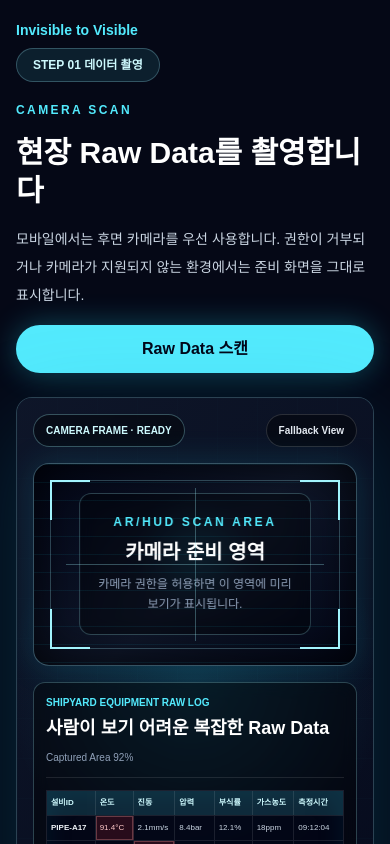
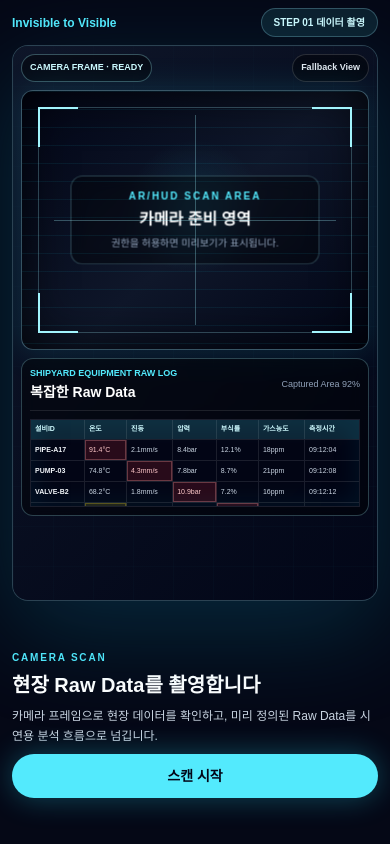
Before and after one commit to rladhEKd/invisible-to-visible, a Next.js app: page /scan in a window 390 px wide. Shown: the top 844 px of the page. Built offline with nearby package versions, Linux system fonts and the light colour scheme; no server answers.

Commit message:
Refine mobile result and scan layouts for demo flow

```diff
--- a/app/scan/page.tsx
+++ b/app/scan/page.tsx
@@ -152,57 +152,57 @@ export default function ScanPage() {
   }
 
   return (
-    <main className="min-h-screen overflow-hidden bg-[#050816] text-white">
+    <main className="min-h-dvh overflow-hidden bg-[#050816] text-white lg:min-h-screen">
       <div className="absolute inset-0 -z-10 bg-[radial-gradient(circle_at_20%_15%,rgba(34,211,238,0.16),transparent_28%),linear-gradient(135deg,#050816_0%,#071a2e_58%,#020617_100%)]" />
 
-      <section className="mx-auto flex min-h-screen w-full max-w-7xl flex-col gap-5 px-4 py-5 sm:gap-7 sm:px-6 sm:py-8 lg:px-10">
-        <header className="flex flex-col items-start gap-2 sm:flex-row sm:items-center sm:justify-between">
-          <Link href="/" className="text-sm font-semibold text-cyan-300">
+      <section className="mx-auto flex h-dvh w-full max-w-7xl flex-col gap-2 px-3 py-2 sm:gap-4 sm:px-5 sm:py-4 lg:min-h-screen lg:gap-7 lg:px-10 lg:py-8">
+        <header className="flex flex-row items-center justify-between gap-2">
+          <Link href="/" className="text-xs font-semibold text-cyan-300 sm:text-sm">
             Invisible to Visible
           </Link>
-          <p className="rounded-full border border-cyan-200/25 bg-cyan-300/10 px-4 py-2 text-xs font-semibold text-cyan-100">
+          <p className="rounded-full border border-cyan-200/25 bg-cyan-300/10 px-3 py-1.5 text-[10px] font-semibold text-cyan-100 sm:px-4 sm:py-2 sm:text-xs">
             STEP 01 데이터 촬영
           </p>
         </header>
 
-        <div className="grid flex-1 items-center gap-6 md:gap-8 lg:grid-cols-[0.7fr_1.3fr]">
-          <section className="space-y-4 md:space-y-5">
-            <p className="text-xs font-bold tracking-[0.2em] text-cyan-300 sm:text-sm sm:tracking-[0.24em]">
+        <div className="grid min-h-0 flex-1 items-stretch gap-3 landscape:grid-cols-[1.2fr_0.8fr] md:gap-5 lg:grid-cols-[0.7fr_1.3fr] lg:items-center">
+          <section className="order-2 flex min-h-0 flex-col justify-center space-y-2 landscape:order-2 lg:order-1 lg:space-y-5">
+            <p className="text-[10px] font-bold tracking-[0.18em] text-cyan-300 sm:text-xs lg:text-sm lg:tracking-[0.24em]">
               CAMERA SCAN
             </p>
-            <h1 className="text-3xl font-bold leading-tight md:text-5xl">
+            <h1 className="text-xl font-bold leading-tight sm:text-2xl md:text-3xl lg:text-5xl">
               현장 Raw Data를 촬영합니다
             </h1>
-            <p className="text-sm leading-7 text-slate-300 md:text-base md:leading-8">
-              모바일에서는 후면 카메라를 우선 사용합니다. 권한이 거부되거나
-              카메라가 지원되지 않는 환경에서는 준비 화면을 그대로 표시합니다.
+            <p className="max-w-md text-xs leading-5 text-slate-300 sm:text-sm sm:leading-6 lg:text-base lg:leading-8">
+              카메라 프레임으로 현장 데이터를 확인하고, 미리 정의된 Raw Data를
+              시연용 분석 흐름으로 넘깁니다.
             </p>
             <button
               type="button"
               onClick={handleScan}
               disabled={isScanning}
-              className="inline-flex min-h-12 w-full items-center justify-center rounded-full bg-cyan-300 px-7 py-3 text-base font-bold text-slate-950 shadow-[0_0_30px_rgba(34,211,238,0.32)] transition hover:bg-cyan-200 disabled:cursor-wait disabled:bg-cyan-200 sm:w-auto sm:py-4"
+              className="inline-flex min-h-11 w-full items-center justify-center rounded-full bg-cyan-300 px-5 py-2.5 text-sm font-bold text-slate-950 shadow-[0_0_30px_rgba(34,211,238,0.32)] transition hover:bg-cyan-200 disabled:cursor-wait disabled:bg-cyan-200 sm:w-auto lg:min-h-12 lg:px-7 lg:py-4 lg:text-base"
             >
-              {isScanning ? "Raw Data 분석 준비 중..." : "Raw Data 스캔"}
+              {isScanning ? "Raw Data 분석 중..." : "스캔 시작"}
             </button>
           </section>
 
-          <section className="relative overflow-hidden rounded-2xl border border-cyan-200/25 bg-slate-950 p-4 shadow-[0_30px_100px_rgba(8,145,178,0.24)] sm:rounded-[28px] sm:p-6">
+          <section className="order-1 relative min-h-0 overflow-hidden rounded-2xl border border-cyan-200/25 bg-slate-950 p-2 shadow-[0_30px_100px_rgba(8,145,178,0.24)] landscape:order-1 sm:p-4 lg:order-2 lg:rounded-[28px] lg:p-6">
             <div className="absolute inset-0 bg-[linear-gradient(rgba(34,211,238,0.08)_1px,transparent_1px),linear-gradient(90deg,rgba(34,211,238,0.08)_1px,transparent_1px)] bg-[size:40px_40px]" />
             <div className="absolute inset-0 bg-[radial-gradient(circle_at_50%_28%,rgba(34,211,238,0.16),transparent_25%),linear-gradient(135deg,rgba(15,23,42,0.92),rgba(2,6,23,0.72))]" />
 
-            <div className="relative space-y-4 sm:space-y-5">
-              <div className="flex items-center justify-between gap-2 text-[10px] font-semibold text-cyan-100 sm:text-xs">
-                <span className="rounded-full border border-cyan-200/30 bg-black/40 px-3 py-2 backdrop-blur sm:px-4">
+            <div className="relative space-y-2 sm:space-y-3 lg:space-y-5">
+              <div className="flex items-center justify-between gap-2 text-[9px] font-semibold text-cyan-100 sm:text-[10px] lg:text-xs">
+                <span className="rounded-full border border-cyan-200/30 bg-black/40 px-2 py-1.5 backdrop-blur lg:px-4 lg:py-2">
                   CAMERA FRAME · {isCameraReady ? "LIVE" : "READY"}
                 </span>
-                <span className="rounded-full border border-white/15 bg-black/40 px-3 py-2 text-slate-200 backdrop-blur sm:px-4">
+                <span className="rounded-full border border-white/15 bg-black/40 px-2 py-1.5 text-slate-200 backdrop-blur lg:px-4 lg:py-2">
                   {isCameraReady ? "Camera Preview" : "Fallback View"}
                 </span>
               </div>
 
               <div
-                className={`relative aspect-[16/10] w-full overflow-hidden rounded-2xl border border-cyan-200/30 bg-[radial-gradient(circle_at_50%_45%,rgba(34,211,238,0.12),transparent_30%),linear-gradient(135deg,#020617,#0f172a_52%,#020617)] shadow-[inset_0_0_50px_rgba(0,0,0,0.8),0_0_34px_rgba(34,211,238,0.16)] sm:aspect-[16/7] ${
+                className={`relative h-[42vh] max-h-[260px] min-h-[145px] w-full overflow-hidden rounded-xl border border-cyan-200/30 bg-[radial-gradient(circle_at_50%_45%,rgba(34,211,238,0.12),transparent_30%),linear-gradient(135deg,#020617,#0f172a_52%,#020617)] shadow-[inset_0_0_50px_rgba(0,0,0,0.8),0_0_34px_rgba(34,211,238,0.16)] sm:rounded-2xl lg:aspect-[16/7] lg:h-auto lg:max-h-none ${
                   isScanning
                     ? "animate-pulse border-cyan-200 shadow-[inset_0_0_50px_rgba(0,0,0,0.8),0_0_44px_rgba(34,211,238,0.42)]"
                     : ""
@@ -219,15 +219,15 @@ export default function ScanPage() {
                 />
 
                 {!isCameraReady && (
-                  <div className="absolute left-1/2 top-1/2 w-[72%] -translate-x-1/2 -translate-y-1/2 rounded-xl border border-cyan-200/25 bg-black/35 px-4 py-5 text-center backdrop-blur-sm sm:w-auto sm:px-8">
-                    <p className="text-xs font-bold tracking-[0.22em] text-cyan-300">
+                  <div className="absolute left-1/2 top-1/2 w-[72%] -translate-x-1/2 -translate-y-1/2 rounded-xl border border-cyan-200/25 bg-black/35 px-3 py-3 text-center backdrop-blur-sm sm:w-auto lg:px-8 lg:py-5">
+                    <p className="text-[10px] font-bold tracking-[0.2em] text-cyan-300 lg:text-xs">
                       AR/HUD SCAN AREA
                     </p>
-                    <p className="mt-2 text-xl font-bold text-white sm:text-2xl">
+                    <p className="mt-1 text-base font-bold text-white lg:mt-2 lg:text-2xl">
                       카메라 준비 영역
                     </p>
-                    <p className="mt-2 text-xs leading-5 text-slate-400 sm:text-sm">
-                      카메라 권한을 허용하면 이 영역에 미리보기가 표시됩니다.
+                    <p className="mt-1 text-[10px] leading-4 text-slate-400 lg:mt-2 lg:text-sm lg:leading-5">
+                      권한을 허용하면 미리보기가 표시됩니다.
                     </p>
                   </div>
                 )}
@@ -235,11 +235,11 @@ export default function ScanPage() {
                 {isScanning && (
                   <div className="absolute inset-0 z-20 flex items-center justify-center bg-cyan-950/25 backdrop-blur-[1px]">
                     <div className="absolute left-6 right-6 top-1/2 h-0.5 bg-cyan-200 shadow-[0_0_22px_rgba(34,211,238,0.95)]" />
-                    <div className="rounded-2xl border border-cyan-200/45 bg-black/55 px-6 py-4 text-center shadow-[0_0_34px_rgba(34,211,238,0.28)]">
-                      <p className="text-xs font-bold tracking-[0.22em] text-cyan-300">
+                    <div className="rounded-2xl border border-cyan-200/45 bg-black/55 px-4 py-3 text-center shadow-[0_0_34px_rgba(34,211,238,0.28)] lg:px-6 lg:py-4">
+                      <p className="text-[10px] font-bold tracking-[0.2em] text-cyan-300 lg:text-xs">
                         OCR DEMO MODE
                       </p>
-                      <p className="mt-2 text-xl font-bold text-white">
+                      <p className="mt-1 text-lg font-bold text-white lg:mt-2 lg:text-xl">
                         Raw Data 분석 중...
                       </p>
                     </div>
@@ -257,27 +257,27 @@ export default function ScanPage() {
                 <div className="absolute bottom-4 right-4 h-10 w-10 border-b-2 border-r-2 border-cyan-200 sm:h-14 sm:w-14" />
               </div>
 
-              <div className="rounded-xl border border-cyan-200/25 bg-black/42 p-3 backdrop-blur-sm sm:rounded-2xl sm:p-4">
-                <div className="mb-3 flex flex-col gap-2 border-b border-white/10 pb-3 sm:mb-4 sm:flex-row sm:items-center sm:justify-between">
+              <div className="max-h-[25vh] overflow-hidden rounded-xl border border-cyan-200/25 bg-black/42 p-2 backdrop-blur-sm sm:max-h-[28vh] lg:max-h-none lg:rounded-2xl lg:p-4">
+                <div className="mb-2 flex items-center justify-between gap-2 border-b border-white/10 pb-2 lg:mb-4 lg:pb-3">
                   <div>
-                    <p className="text-[10px] font-bold text-cyan-300 sm:text-xs">
+                    <p className="text-[9px] font-bold text-cyan-300 lg:text-xs">
                       SHIPYARD EQUIPMENT RAW LOG
                     </p>
-                    <h2 className="mt-1 text-lg font-bold text-white sm:text-2xl">
-                      사람이 보기 어려운 복잡한 Raw Data
+                    <h2 className="mt-0.5 text-sm font-bold text-white lg:mt-1 lg:text-2xl">
+                      복잡한 Raw Data
                     </h2>
                   </div>
-                  <p className="text-[10px] text-slate-400 sm:text-xs">
+                  <p className="text-[9px] text-slate-400 lg:text-xs">
                     Captured Area 92%
                   </p>
                 </div>
 
-                <div className="overflow-hidden border border-white/10 bg-slate-950/65 shadow-[inset_0_0_28px_rgba(8,145,178,0.12)]">
-                  <div className="grid grid-cols-[1.05fr_0.82fr_0.9fr_0.85fr_0.82fr_0.9fr_1.05fr] bg-cyan-300/15 text-[8px] font-bold text-cyan-100 sm:text-[11px]">
+                <div className="max-h-[88px] overflow-hidden border border-white/10 bg-slate-950/65 shadow-[inset_0_0_28px_rgba(8,145,178,0.12)] sm:max-h-[104px] lg:max-h-none">
+                  <div className="grid grid-cols-[1.05fr_0.82fr_0.9fr_0.85fr_0.82fr_0.9fr_1.05fr] bg-cyan-300/15 text-[7px] font-bold text-cyan-100 sm:text-[8px] lg:text-[11px]">
                     {columns.map((heading) => (
                       <div
                         key={heading}
-                        className="min-w-0 break-words border-r border-white/10 px-1 py-1.5 last:border-r-0 sm:px-2 sm:py-2"
+                        className="min-w-0 break-words border-r border-white/10 px-1 py-1 last:border-r-0 lg:px-2 lg:py-2"
                       >
                         {heading}
                       </div>
@@ -286,12 +286,12 @@ export default function ScanPage() {
                   {rows.map((row, rowIndex) => (
                     <div
                       key={row.join("-")}
-                      className="grid grid-cols-[1.05fr_0.82fr_0.9fr_0.85fr_0.82fr_0.9fr_1.05fr] border-t border-white/10 text-[8px] leading-3 sm:text-[11px] sm:leading-4"
+                      className="grid grid-cols-[1.05fr_0.82fr_0.9fr_0.85fr_0.82fr_0.9fr_1.05fr] border-t border-white/10 text-[7px] leading-3 sm:text-[8px] lg:text-[11px] lg:leading-4"
                     >
                       {row.map((cell, cellIndex) => (
                         <div
                           key={`${rowIndex}-${cell}`}
-                          className={`min-w-0 break-words border-r border-white/10 px-1 py-1.5 last:border-r-0 sm:px-2 sm:py-2 ${
+                          className={`min-w-0 break-words border-r border-white/10 px-1 py-1 last:border-r-0 lg:px-2 lg:py-2 ${
                             cellIndex === 0
                               ? "font-semibold text-slate-100"
                               : getCellClass(cell)
@@ -304,14 +304,14 @@ export default function ScanPage() {
                   ))}
                 </div>
 
-                <div className="mt-3 grid grid-cols-1 gap-2 text-[10px] text-slate-300 sm:grid-cols-3 sm:text-[11px]">
-                  <div className="border border-white/10 bg-white/[0.04] px-2 py-2 sm:px-3">
+                <div className="mt-2 hidden grid-cols-3 gap-2 text-[10px] text-slate-300 sm:grid lg:mt-3 lg:text-[11px]">
+                  <div className="border border-white/10 bg-white/[0.04] px-2 py-1.5 lg:px-3 lg:py-2">
                     스캔 행 수: 18
                   </div>
-                  <div className="border border-yellow-300/20 bg-yellow-300/10 px-2 py-2 text-yellow-100 sm:px-3">
+                  <div className="border border-yellow-300/20 bg-yellow-300/10 px-2 py-1.5 text-yellow-100 lg:px-3 lg:py-2">
                     주의 후보: 10
                   </div>
-                  <div className="border border-red-300/25 bg-red-400/10 px-2 py-2 text-red-100 sm:px-3">
+                  <div className="border border-red-300/25 bg-red-400/10 px-2 py-1.5 text-red-100 lg:px-3 lg:py-2">
                     위험 후보: 16
                   </div>
                 </div>
```
